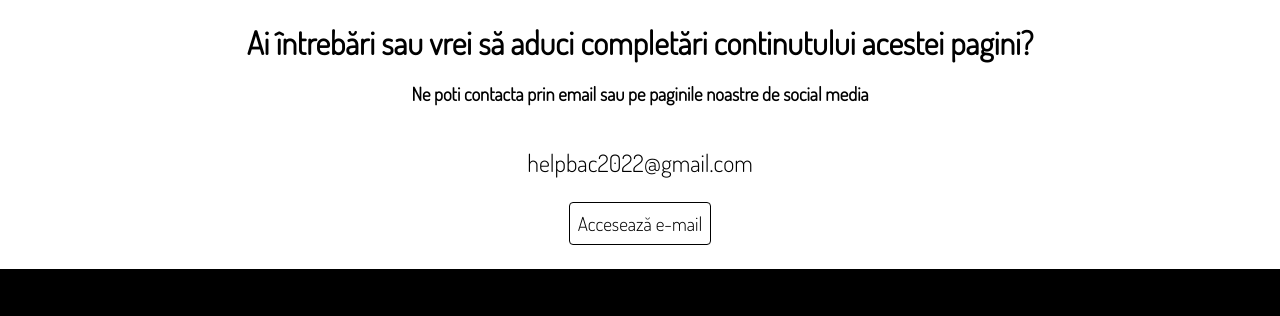
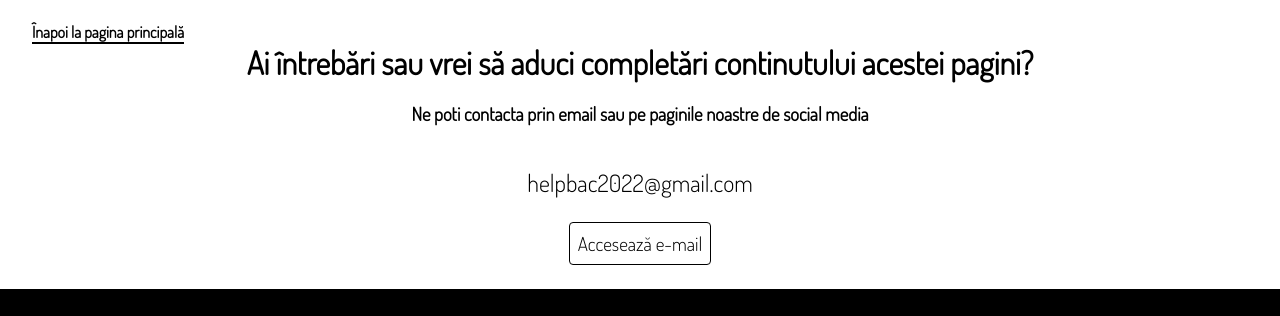
Before and after one commit to BranIonut/HelpBac, a plain HTML site: page mai_multe.html in a window 1280 px wide. Shown: the part 108-424 px from the top of the page. Drawn offline with Linux system fonts and the light colour scheme.

Commit message:
Update mai_multe.html

```diff
--- a/mai_multe.html
+++ b/mai_multe.html
@@ -16,6 +16,8 @@
     <div class="logo">
         <a href="index.html" style="text-decoration: none; color: black"><h1>Help Bac</h1></a>
     </div>
+    <a style="text-decoration: none; font-family: 'Dosis', sans-serif; margin: 2rem; font-size: 1rem; font-weight: bold; color: black; border-bottom: 2px solid black;"
+        href="index.html">Înapoi la pagina principală</a>
     <div class="date-contact">
         <h1>Ai întrebări sau vrei să aduci completări continutului acestei pagini?</h1>
         <h3>Ne poti contacta prin email sau pe paginile noastre de social media</h3>
```
